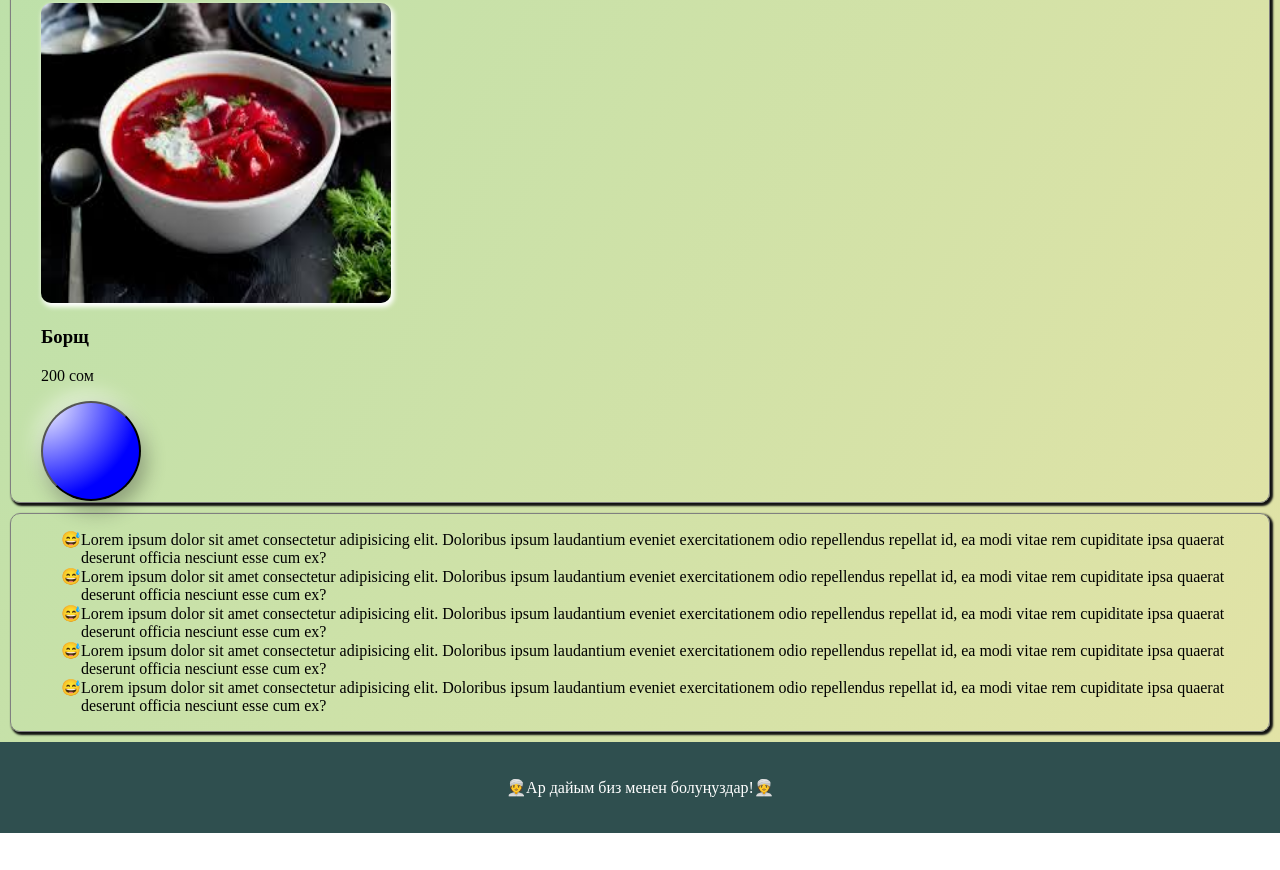
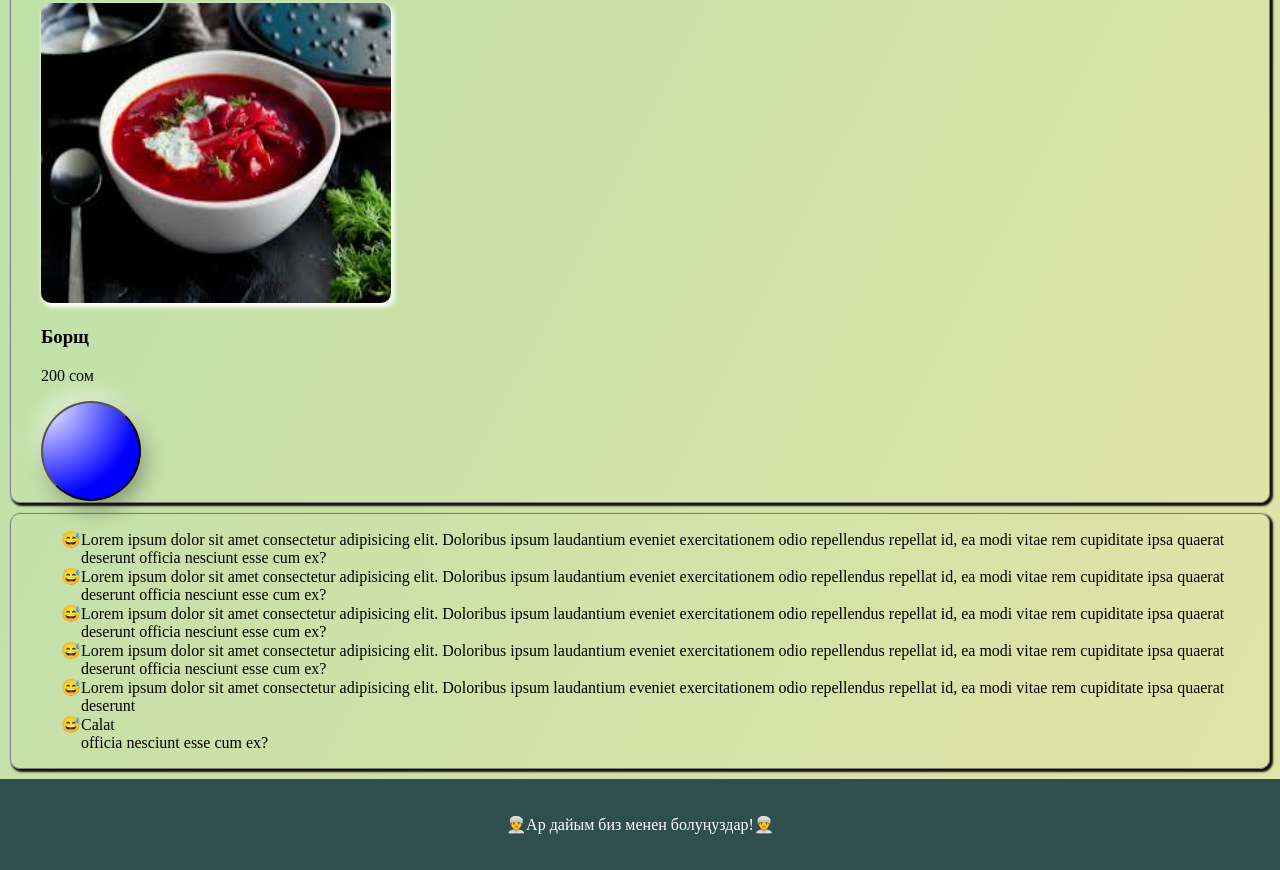
Before and after one commit to Aidanek97/baichechekei, a plain HTML site: page index.html in a window 1280 px wide. Shown: the part 1645-2515 px from the top of the page. Before the commit the page ends 2478 px from the top, so only its background shows below. Drawn offline with Linux system fonts and the light colour scheme.

Commit message:
Update index.html

```diff
--- a/index.html
+++ b/index.html
@@ -73,7 +73,7 @@ Corrupti id, dolor reprehenderit atque sunt nisi sapiente accusamus fuga rerum f
                             adipisicing elit. Doloribus ipsum laudantium
                             eveniet exercitationem odio repellendus repellat id,
                             ea modi vitae rem cupiditate ipsa quaerat deserunt
-                            officia nesciunt esse cum ex?</li>
+       <li>Calat</li>                  officia nesciunt esse cum ex?</li>
     </ul>
 </section>
     </main>
```
